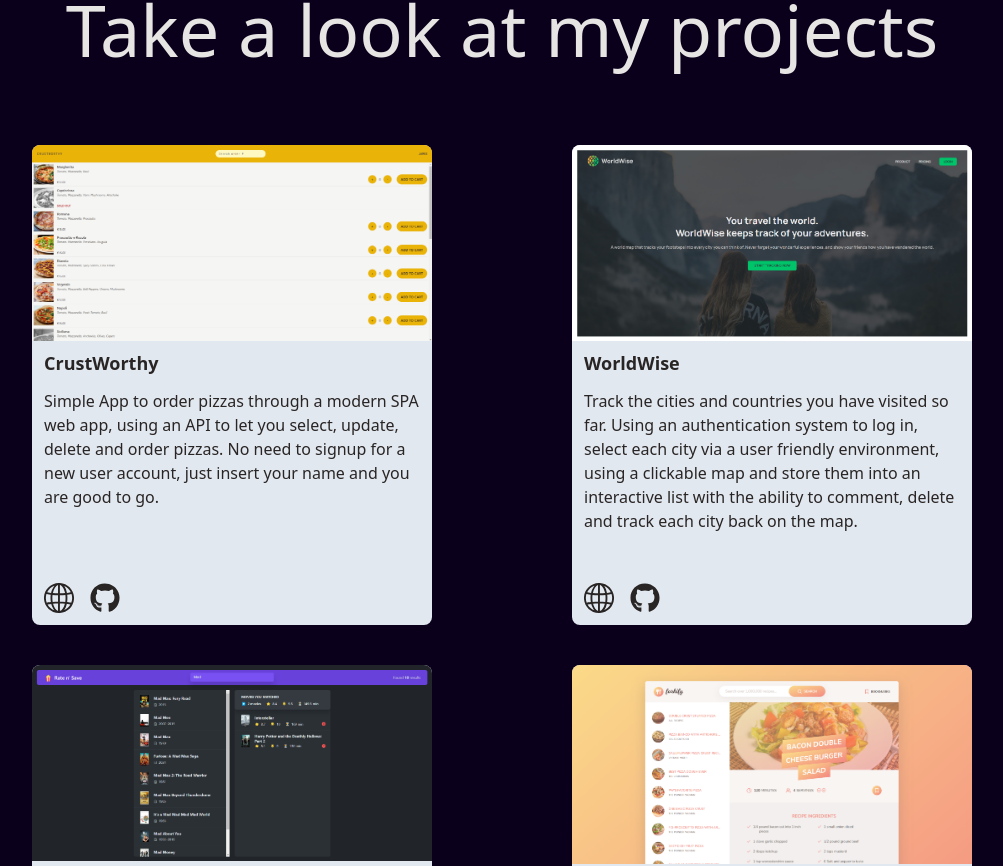
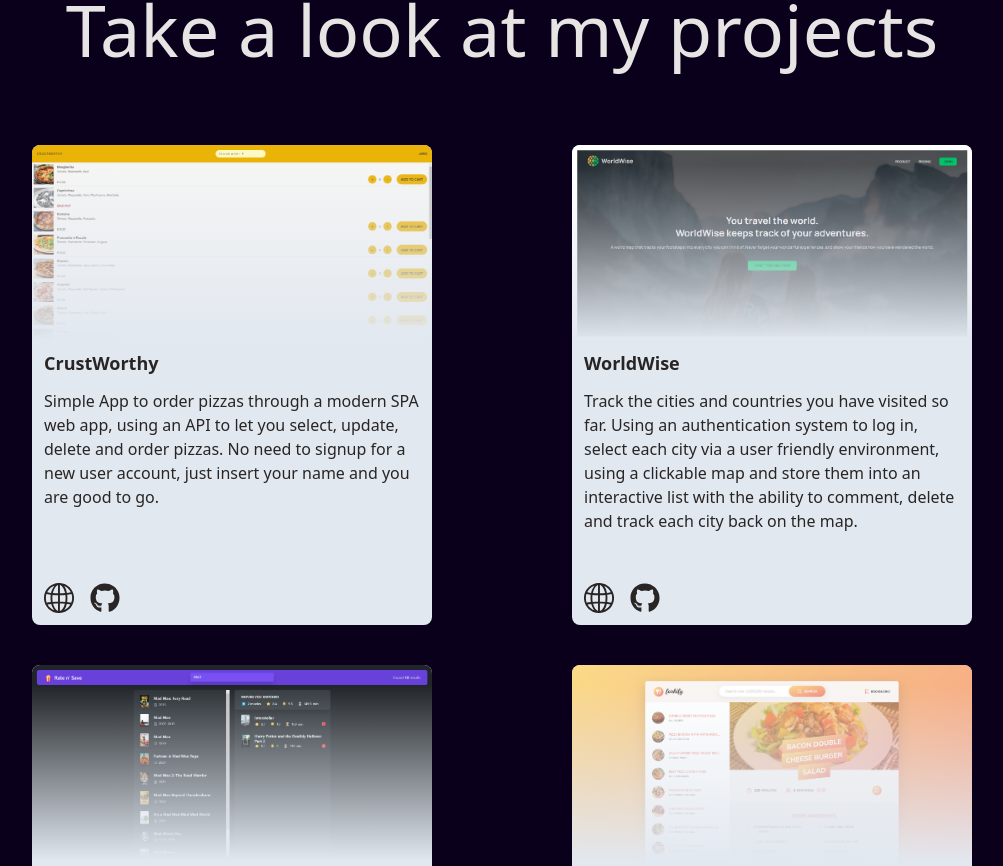
Before and after one commit to JimKonstantinopoulos/Portfolio, a React (Vite) app: page / in a window 1280 px wide. Shown: the part 847-1713 px from the top of the page, without its empty margins (138-1141 px from the left). Built offline with nearby package versions, Linux system fonts and the light colour scheme.

Commit message:
Add gradient effect on projet img

```diff
--- a/src/ui/Project.jsx
+++ b/src/ui/Project.jsx
@@ -3,8 +3,9 @@ import { SlGlobe } from "react-icons/sl";
 
 function Project({project}){
     return <div className="flex flex-col text-stone-800 tablet_w:max-w-[25rem] laptop:h-[30rem] bg-slate-200 rounded-lg overflow-hidden">
-        <div>
+        <div className="relative">
             <img src={project.imgPath} alt="project view" />
+            <div className="absolute bottom-0 left-0 right-0 bg-gradient-to-t from-slate-200 to-transparent h-[90%]"></div>
         </div>
         <p className="font-bold text-lg pt-2 pl-3">{project.name}</p>
         <div className="flex flex-col justify-between gap-4 grow m-3">
```
